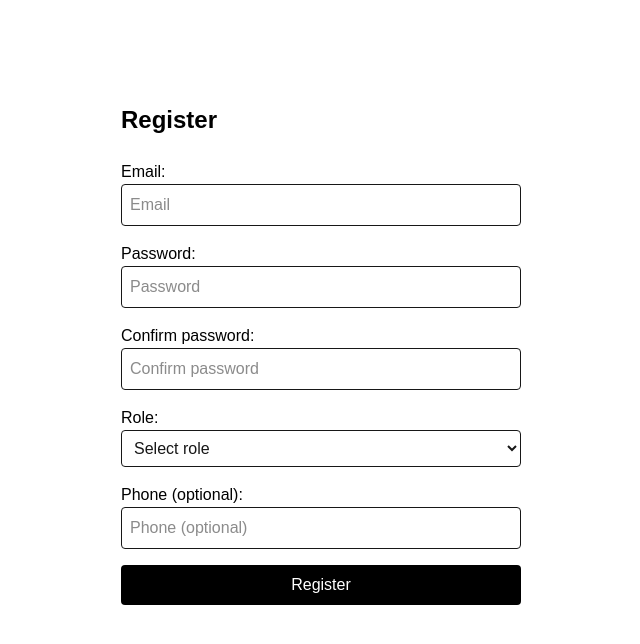
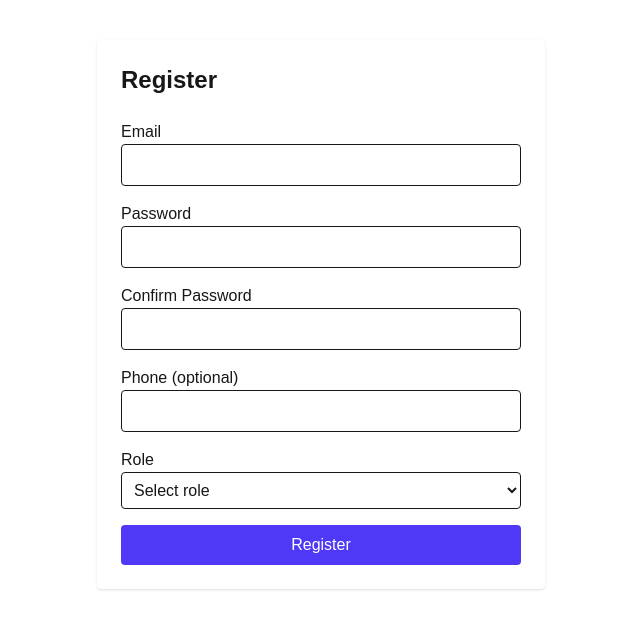
Before and after one commit to MaxiMacko/padel-booking, a Next.js app: page /register in a window 1280 px wide. Shown: the top 644 px of the page, without its empty margins (319-959 px from the left). Built offline with nearby package versions, Linux system fonts and the light colour scheme.

Commit message:
Implement register flow. Add pgadmin to the docker-compose

```diff
--- a/app/api/auth/register/route.ts
+++ b/app/api/auth/register/route.ts
@@ -1,55 +1,45 @@
+import { NextResponse } from "next/server";
 import { prisma } from "@/lib/prisma";
 import { hashPassword } from "@/lib/passwords";
-import { NextResponse } from "next/server";
+import { registerSchema } from "@/lib/validators/register";
 
 export async function POST(req: Request) {
   try {
     const body = await req.json();
-    const { email, password, name, phone, role } = body;
 
-    // 1. Валідація
-    if (!email || !password) {
-      return NextResponse.json(
-        { error: "Email and password are required" },
-        { status: 400 }
-      );
-    }
+    // Валідуємо через Zod
+    const parsed = registerSchema.parse(body);
 
-    // 2. Перевірка на існування
-    const existingUser = await prisma.user.findUnique({
-      where: { email },
+    // Перевірка чи email вже зайнятий
+    const existing = await prisma.user.findUnique({
+      where: { email: parsed.email },
     });
 
-    if (existingUser) {
+    if (existing) {
       return NextResponse.json(
-        { error: "Email already registered" },
+        { error: "Email already used" },
         { status: 409 }
       );
     }
 
-    // 3. Створення користувача
+    // Створюємо користувача
     const user = await prisma.user.create({
       data: {
-        email,
-        password: await hashPassword(password),
-        role: role ?? "CLIENT",
+        email: parsed.email,
+        password: await hashPassword(parsed.password),
+        phone: parsed.phone,
+        role: parsed.role,
       },
     });
 
-    // 4. Відповідь (НЕ повертаємо пароль)
-    return NextResponse.json(
-      {
-        id: user.id,
-        email: user.email,
-        role: user.role,
-      },
-      { status: 201 }
-    );
-  } catch (err) {
-    console.error("REGISTER ERROR:", err);
-    return NextResponse.json(
-      { error: "Internal server error" },
-      { status: 500 }
-    );
+    return NextResponse.json({
+      ok: true,
+      user: { id: user.id, email: user.email, role: user.role },
+    });
+  } catch (err: any) {
+    if (err.name === "ZodError") {
+      return NextResponse.json({ error: err.errors }, { status: 400 });
+    }
+    return NextResponse.json({ error: err.message }, { status: 500 });
   }
 }
--- a/app/register/page.tsx
+++ b/app/register/page.tsx
@@ -1,19 +1,24 @@
 "use client";
 
-import { useForm } from "react-hook-form";
+import { SubmitHandler, useForm } from "react-hook-form";
 import { zodResolver } from "@hookform/resolvers/zod";
 import { registerSchema, RegisterInput } from "@/lib/validators/register";
+import { useState } from "react";
 
 export default function RegisterPage() {
+  const [serverError, setServerError] = useState<string | null>(null);
+  const [success, setSuccess] = useState(false);
+
   const {
     register,
     handleSubmit,
-    formState: { errors, isSubmitting },
+    formState: { errors, isSubmitting }
   } = useForm<RegisterInput>({
     resolver: zodResolver(registerSchema),
   });
 
-  async function onSubmit(data: RegisterInput) {
+  const onSubmit: SubmitHandler<RegisterInput> = async (data) => {
+    try {
       const res = await fetch("/api/auth/register", {
         method: "POST",
         headers: { "Content-Type": "application/json" },
@@ -22,96 +27,101 @@ export default function RegisterPage() {
 
       const result = await res.json();
 
-    if (!res.ok) {
-      alert(result.error || "Registration failed");
-      return;
+      if (res.ok) {
+        alert("✅ User created successfully!");
+        // redirect або очищення форми
+      } else {
+        alert("❌ Error: " + JSON.stringify(result.error));
       }
+    } catch (err) {
+      console.error(err);
+      alert("❌ Unexpected error");
+    }
+  };
 
-    alert("Registration successful");
+
+  if (success) {
+    return <p>✅ Registration successful! You can now login.</p>;
   }
 
   return (
-    <div className="max-w-md mx-auto mt-20 bg-white p-6 rounded-xl">
-      <h1 className="text-2xl font-bold mb-6 text-black">Register</h1>
+    <div className="max-w-md mx-auto mt-10 p-6 bg-white rounded shadow">
+      <h1 className="text-2xl font-bold mb-6">Register</h1>
+
+      {serverError && <p className="text-red-600 mb-4">{serverError}</p>}
 
       <form onSubmit={handleSubmit(onSubmit)} className="space-y-4">
         {/* Email */}
         <div>
-          <div className="text-black">Email:</div>
+          <label>Email</label>
           <input
+            type="email"
             {...register("email")}
-            placeholder="Email"
             className="w-full border p-2 rounded"
           />
           {errors.email && (
-            <p className="text-red-500 text-sm">{errors.email.message}</p>
+            <p className="text-red-600">{errors.email.message}</p>
           )}
         </div>
 
         {/* Password */}
         <div>
-          <div className="text-black">Password:</div>
+          <label>Password</label>
           <input
             type="password"
             {...register("password")}
-            placeholder="Password"
             className="w-full border p-2 rounded"
           />
           {errors.password && (
-            <p className="text-red-500 text-sm">{errors.password.message}</p>
+            <p className="text-red-600">{errors.password.message}</p>
           )}
         </div>
 
         {/* Confirm Password */}
         <div>
-          <div className="text-black">Confirm password:</div>
+          <label>Confirm Password</label>
           <input
             type="password"
             {...register("confirmPassword")}
-            placeholder="Confirm password"
             className="w-full border p-2 rounded"
           />
           {errors.confirmPassword && (
-            <p className="text-red-500 text-sm">
-              {errors.confirmPassword.message}
-            </p>
+            <p className="text-red-600">{errors.confirmPassword.message}</p>
+          )}
+        </div>
+
+        {/* Phone (optional) */}
+        <div>
+          <label>Phone (optional)</label>
+          <input
+            type="text"
+            {...register("phone")}
+            className="w-full border p-2 rounded"
+          />
+          {errors.phone && (
+            <p className="text-red-600">{errors.phone.message}</p>
           )}
         </div>
 
         {/* Role */}
         <div>
-          <div className="text-black">Role:</div>
-          <select
-            {...register("role")}
-            className="w-full border p-2 rounded"
-          >
+          <label>Role</label>
+          <select {...register("role")} className="w-full border p-2 rounded">
             <option value="">Select role</option>
             <option value="CLIENT">Client</option>
             <option value="TRAINER">Trainer</option>
           </select>
           {errors.role && (
-            <p className="text-red-500 text-sm">Role is required</p>
-          )}
-        </div>
-
-        {/* Phone */}
-        <div>
-          <div className="text-black">Phone (optional):</div>
-          <input
-            {...register("phone")}
-            placeholder="Phone (optional)"
-            className="w-full border p-2 rounded"
-          />
-          {errors.phone && (
-            <p className="text-red-500 text-sm">{errors.phone.message}</p>
+            <p className="text-red-600">{errors.role.message}</p>
           )}
         </div>
 
         <button
+          type="submit"
           disabled={isSubmitting}
-          className="w-full bg-black text-white p-2 rounded disabled:opacity-50"
+          className="w-full bg-indigo-600 text-white p-2 rounded"
         >
-          {isSubmitting ? "Creating account..." : "Register"}
+          {isSubmitting ? "Registering..." : "Register"}
         </button>
       </form>
     </div>
--- a/docker-compose.yml
+++ b/docker-compose.yml
@@ -14,5 +14,18 @@ services:
     volumes:
       - pgdata:/var/lib/postgresql/data
 
+  pgadmin:
+    image: dpage/pgadmin4:7
+    container_name: my-pgadmin
+    restart: always
+    environment:
+      PGADMIN_DEFAULT_EMAIL: admin@example.com
+      PGADMIN_DEFAULT_PASSWORD: admin
+    ports:
+      - "8080:80"
+    depends_on:
+      - postgres
+
+
 volumes:
   pgdata:
--- a/lib/validators/register.ts
+++ b/lib/validators/register.ts
@@ -7,7 +7,7 @@ enum UserRole {
 
 export const registerSchema = z.object({
   email: z.string().email("Invalid email"),
-  password: z.string().min(8, "Password too short"),
+  password: z.string().min(8, "Password too short, min 8 characters"),
   confirmPassword: z.string(),
   role: z.enum(UserRole),
   phone: z.string().optional(),
```
Lines whose indentation alone changed are shown as unchanged.
